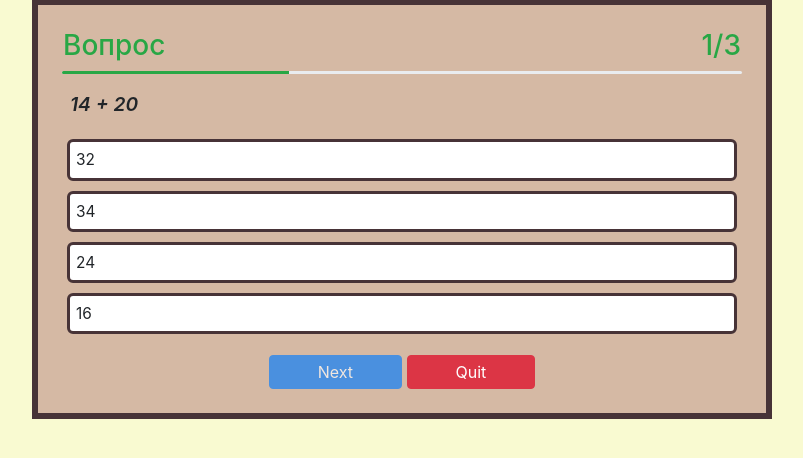
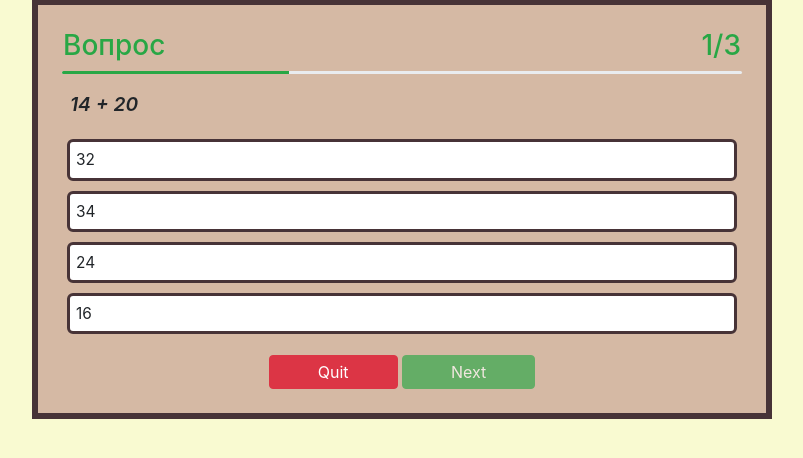
Before and after one commit to thecattest/testing-system, a Flask app: page /test in a window 1280 px wide. Shown: the part 75-533 px from the top of the page, without its empty margins (238-1041 px from the left). Run offline with Flask 2, Linux system fonts and the light colour scheme; a user stored in the database is signed in; data comes from the database, SQL or seed files in the repository; both versions use the stored data as it was after the commit; some libraries are stand-ins or nearby versions.

Commit message:
next button update

```diff
--- a/templates/question.html
+++ b/templates/question.html
@@ -39,8 +39,8 @@
                     {% endfor %}
                 </div>
                 <div class="form-group text-center mb-0">
-                    <button type="submit" class="m-auto px-5 py-1 btn btn-md btn-primary" disabled>Next</button>
                     <a href="/finish_test" class="m-auto px-5 py-1 btn btn-md btn-danger">Quit</a>
+                    <button type="submit" class="m-auto px-5 py-1 btn btn-md btn-success" disabled>Next</button>
                 </div>
             </form>
         </div>
```
Also changed, not shown: db/tests.sqlite.
